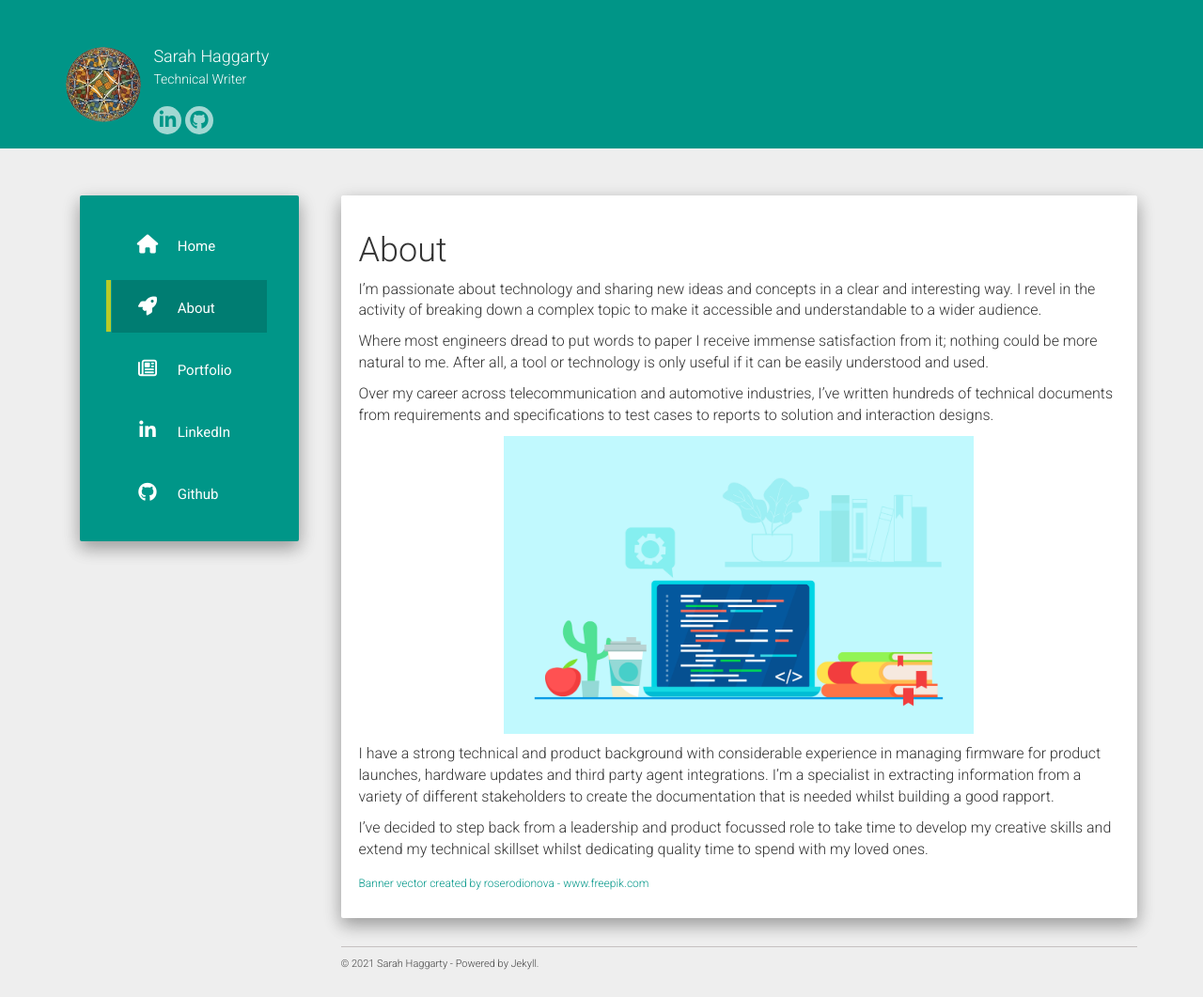
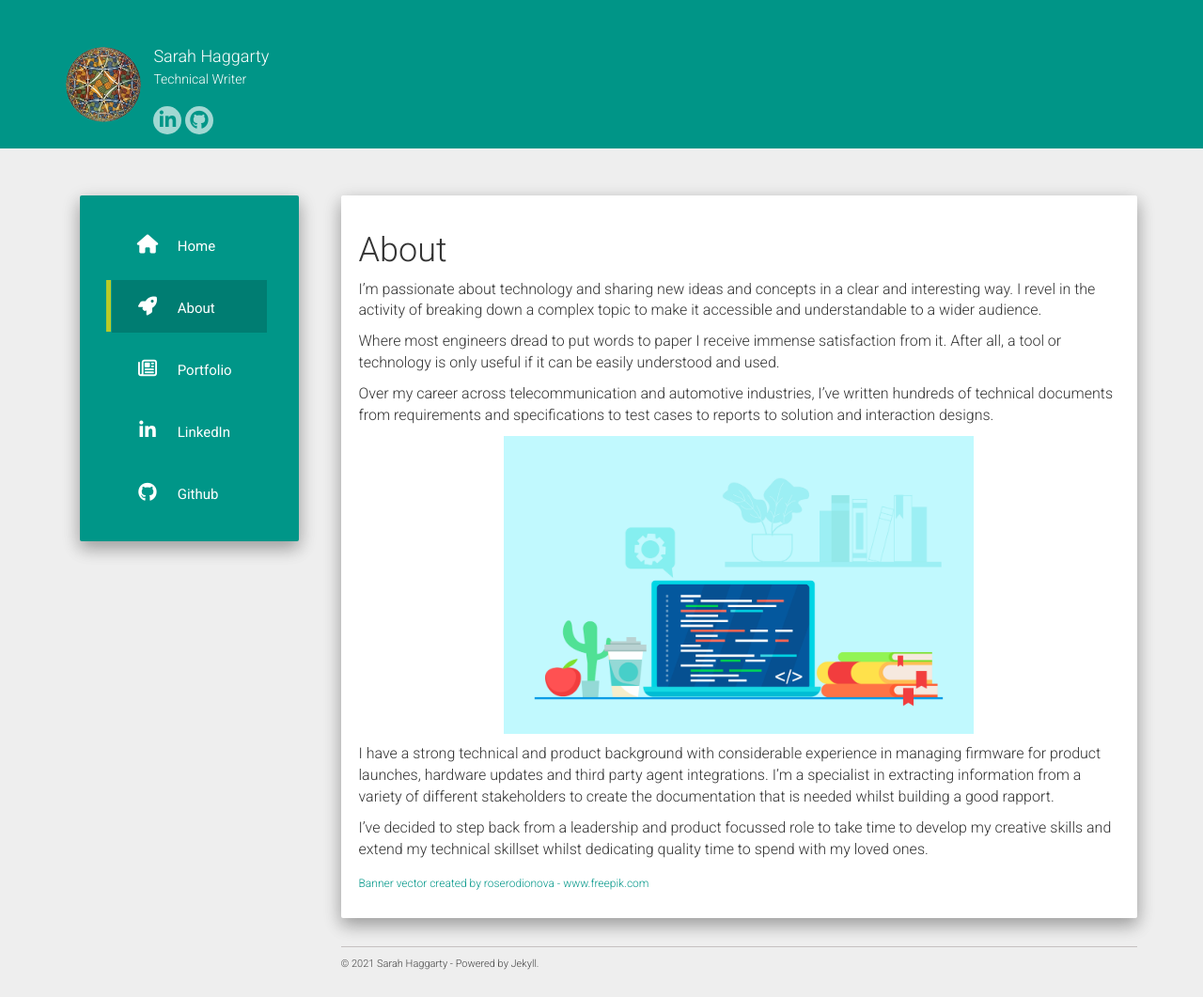
Before and after one commit to sarahhaggarty/sarahhaggarty.github.io, a Jekyll site: the page built from docs/about.markdown, in a window 1280 px wide. Shown: the whole page at 94% size. Built offline with Jekyll 4.4.1, drawn with Linux system fonts in a browser that asks for light colours; nearby versions of some CDN libraries.

Commit message:
Update about.md
Update about.md

```diff
--- a/docs/about.markdown
+++ b/docs/about.markdown
@@ -8,7 +8,7 @@ permalink: /about/
 
 I’m passionate about technology and sharing new ideas and concepts in a clear and interesting way. I revel in the activity of breaking down a complex topic to make it accessible and understandable to a wider audience.
 
-Where most engineers dread to put words to paper I receive immense satisfaction from it; nothing could be more natural to me. After all, a tool or technology is only useful if it can be easily understood and used.
+Where most engineers dread to put words to paper I receive immense satisfaction from it. After all, a tool or technology is only useful if it can be easily understood and used.
 
 Over my career across telecommunication and automotive industries, I’ve written hundreds of technical documents from requirements and specifications to test cases to reports to solution and interaction designs.
 
```
